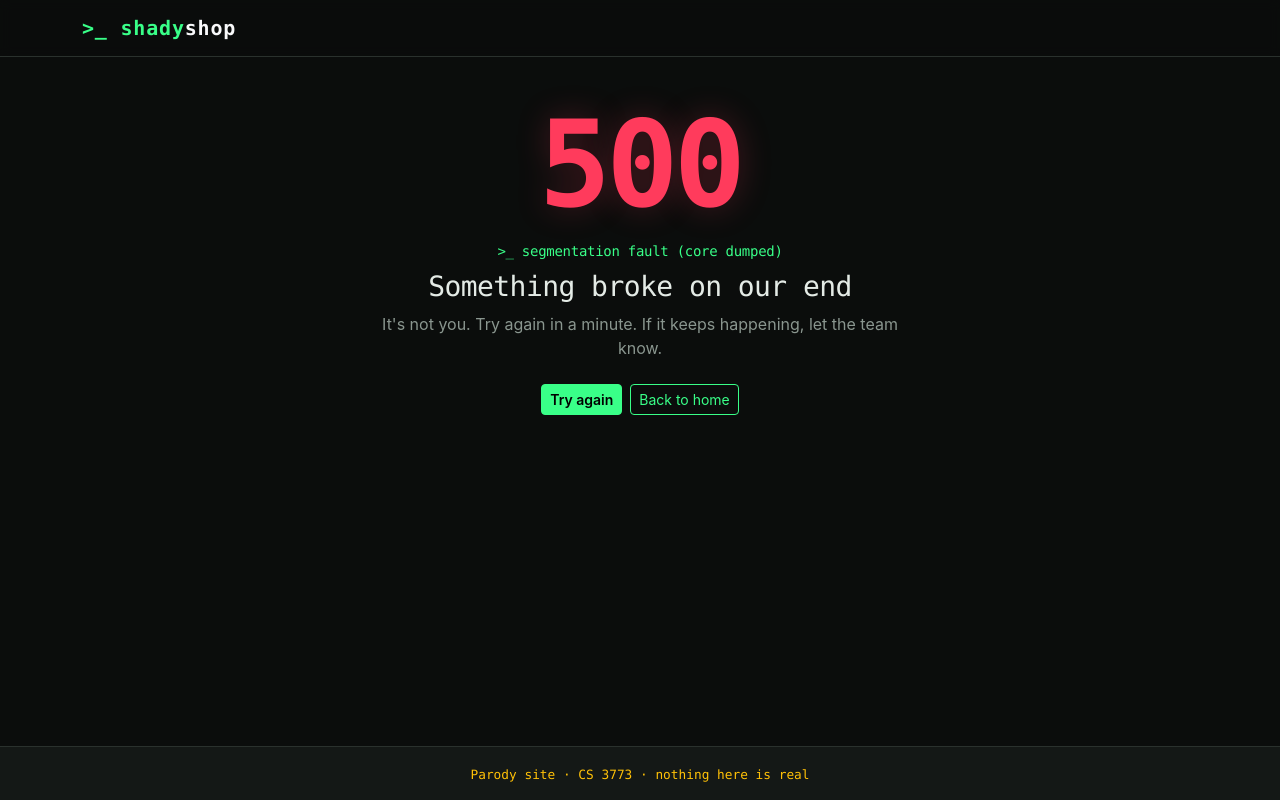
After one commit to LarryASC23/group5, a Django app: template templates/500.html in a window 1280 px wide. The commit adds this page. Run offline with Django 5.2, Linux system fonts and the light colour scheme; the template is opened without the code that fills it, so the values that code supplies are empty.

Commit message:
Add themed 404 and 500 error pages
- 404.html: extends the base layout, shows the missing path, product search
  and links back to the shop
- 500.html: standalone page (no base.html includes) so it still renders when
  the database or a shared template is what failed
- theme.css: error code and layout styles

Co-Authored-By: Claude Opus 5.5 <noreply@anthropic.com>

```diff
--- a/static/css/theme.css
+++ b/static/css/theme.css
@@ -178,6 +178,21 @@ h1, h2, h3, .dm-mono {
 .dm-stock-low { color: var(--dm-warn); }
 .dm-stock-out { color: var(--dm-sale); }
 
+/* ---------- Error pages (404 / 500) ---------- */
+.dm-error { max-width: 34rem; }
+.dm-error-code {
+  font-family: var(--dm-font-mono);
+  font-weight: 700;
+  font-size: clamp(4.5rem, 18vw, 7.5rem);
+  line-height: 1;
+  letter-spacing: -0.04em;
+  color: var(--dm-accent);
+  text-shadow: 0 0 2rem rgba(57, 255, 136, 0.25);
+  margin-bottom: 1rem;
+}
+.dm-error-code-500 { color: var(--dm-sale); text-shadow: 0 0 2rem rgba(255, 59, 92, 0.25); }
+.dm-error-search { max-width: 22rem; }
+
 /* ---------- Hero ---------- */
 .dm-hero {
   border-bottom: 1px solid var(--dm-border);
--- /dev/null
+++ b/templates/500.html
@@ -0,0 +1,41 @@
+{% load static %}<!DOCTYPE html>
+{% comment %}
+  Server error. Django uses this automatically when DEBUG = False.
+  Deliberately standalone (does not extend base.html): Django renders it with an empty
+  context, and the error may have come from the database or a shared template, so it
+  includes nothing that could fail again. Only static files are loaded.
+{% endcomment %}
+<html lang="en" data-bs-theme="dark">
+<head>
+  <meta charset="UTF-8">
+  <meta name="viewport" content="width=device-width, initial-scale=1">
+  <title>Something broke · Shady Shop (parody)</title>
+  <link href="https://cdn.jsdelivr.net/npm/bootstrap@5.3.3/dist/css/bootstrap.min.css" rel="stylesheet"
+        integrity="sha384-QWTKZyjpPEjISv5WaRU9OFeRpok6YctnYmDr5pNlyT2bRjXh0JMhjY6hW+ALEwIH" crossorigin="anonymous">
+  <link href="{% static 'css/theme.css' %}" rel="stylesheet">
+</head>
+<body>
+  <nav class="navbar dm-navbar">
+    <div class="container">
+      <a class="navbar-brand dm-brand" href="/">&gt;_ shady<span class="text-light">shop</span><span class="dm-brand-cursor">_</span></a>
+    </div>
+  </nav>
+
+  <main>
+    <section class="container py-5 text-center dm-error">
+      <p class="dm-error-code dm-error-code-500" aria-hidden="true">500</p>
+      <p class="dm-mono small text-accent mb-2">&gt;_ segmentation fault (core dumped)</p>
+      <h1 class="h3 mb-2">Something broke on our end</h1>
+      <p class="text-muted mb-4">It's not you. Try again in a minute. If it keeps happening, let the team know.</p>
+      <div class="d-flex flex-wrap gap-2 justify-content-center">
+        <button type="button" class="btn btn-accent btn-sm" onclick="location.reload()">Try again</button>
+        <a href="/" class="btn btn-outline-accent btn-sm">Back to home</a>
+      </div>
+    </section>
+  </main>
+
+  <footer class="dm-footer py-3">
+    <div class="container text-center"><span class="dm-parody-notice">Parody site · CS 3773 · nothing here is real</span></div>
+  </footer>
+</body>
+</html>
```
Also changed, not shown: templates/404.html (added, +26 -0 lines).
